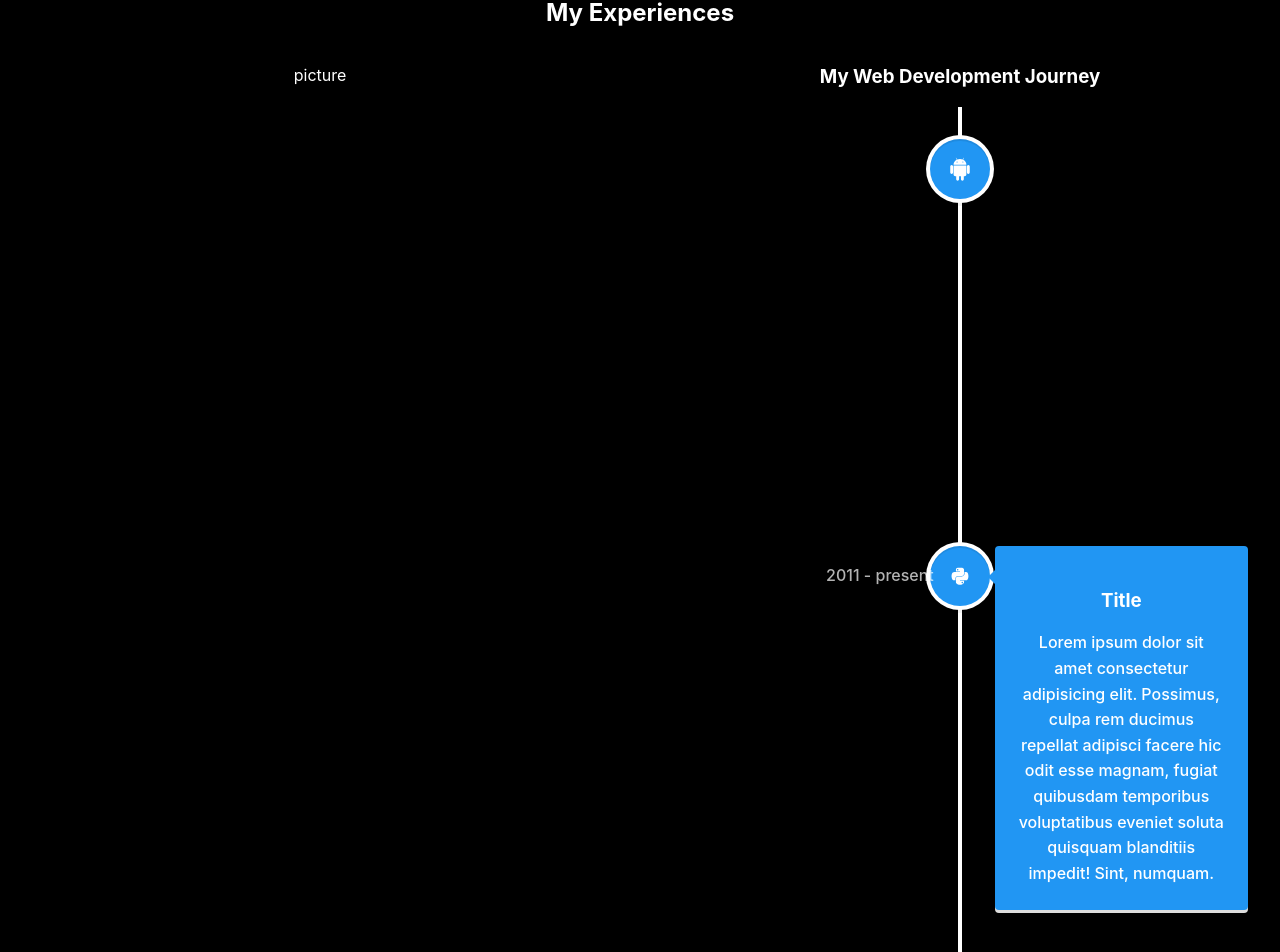
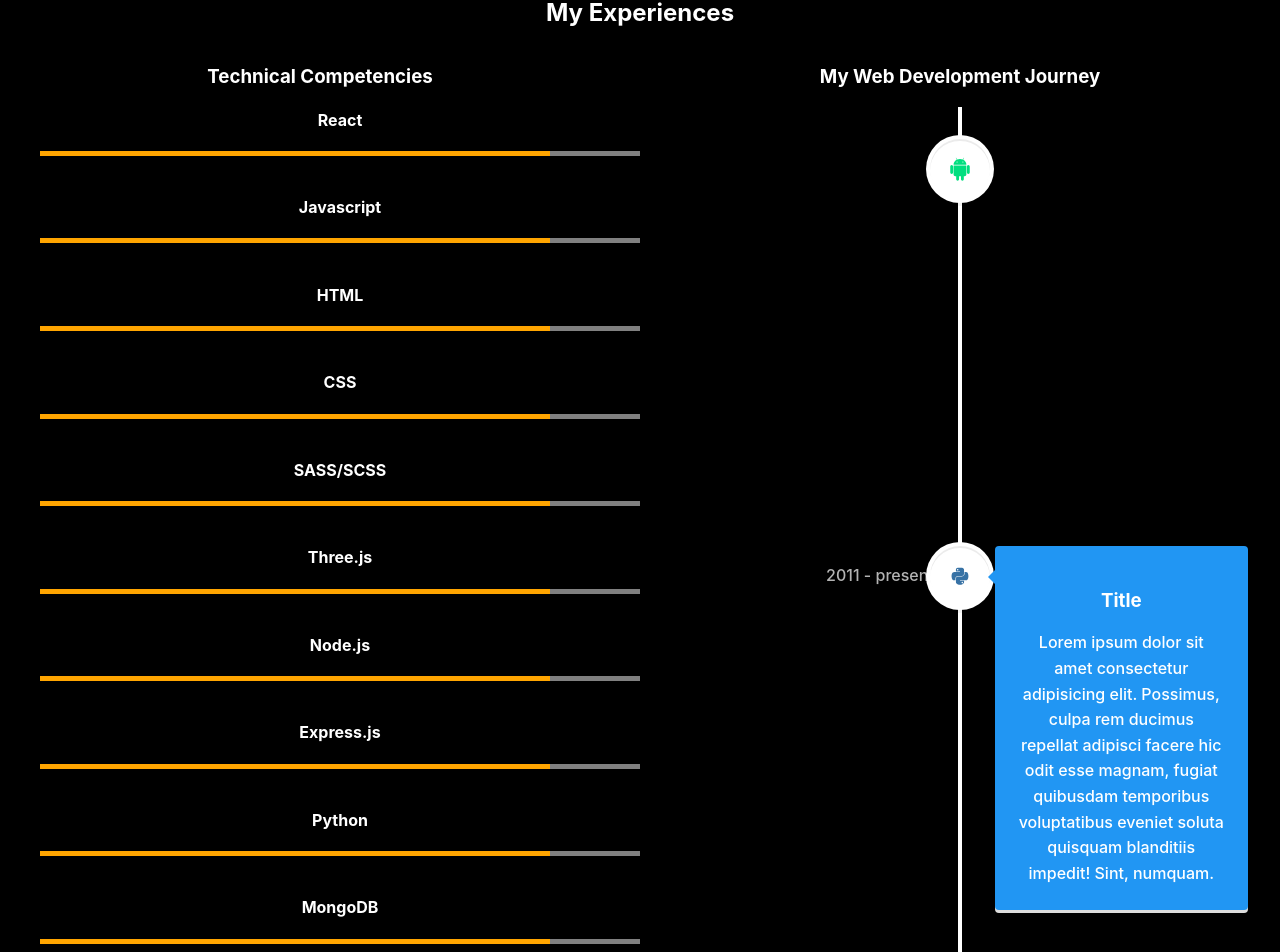
Before and after one commit to TheLonerCoder/Thelonercoderportfolio, a React (Create React App) app in the folder loner-coder/: page / in a window 1280 px wide. Shown: the part 691-1643 px from the top of the page. Built offline with nearby package versions, Linux system fonts and the light colour scheme.

Commit message:
my experiences update
tech with bars boilerplate

```diff
--- a/loner-coder/src/components/journey.js
+++ b/loner-coder/src/components/journey.js
@@ -14,7 +14,72 @@
 
 
         <section id='journey1'>
-          <h3></h3>
+          <h3>Technical Competencies</h3>
+          <p>
+
+          <ul>
+            <li>
+              <h4>React</h4>
+              <div className="bar"><div className='success'></div></div>
+            </li>
+
+            <li>
+              <h4>Javascript</h4>
+              <div className="bar"><div className='success'></div></div>
+            </li>
+
+            <li>
+              <h4>HTML</h4>
+              <div className="bar"><div className='success'></div></div>
+            </li>
+
+            <li>
+              <h4>CSS</h4>
+              <div className="bar"><div className='success'></div></div>
+            </li>
+
+            <li>
+              <h4>SASS/SCSS</h4>
+              <div className="bar"><div className='success'></div></div>
+            </li>
+
+            <li>
+              <h4>Three.js</h4>
+              <div className="bar"><div className='success'></div></div>
+            </li>
+
+            <li>
+              <h4>Node.js</h4>
+              <div className="bar"><div className='success'></div></div>
+            </li>
+
+            <li>
+              <h4>Express.js</h4>
+              <div className="bar"><div className='success'></div></div>
+            </li>
+
+            <li>
+              <h4>Python</h4>
+              <div className="bar"><div className='success'></div></div>
+            </li>
+
+            <li>
+              <h4>MongoDB</h4>
+              <div className="bar"><div className='success'></div></div>
+
+            </li>
+
+          </ul>
+
+
+
+
+
+
+
+
+
+</p>
           picture
         </section>
 
@@ -25,7 +90,7 @@
                 contentStyle={{ background: 'rgb(33, 150, 243)', color: '#fff' }}
                 contentArrowStyle={{ borderRight: '7px solid  rgb(33, 150, 243)' }}
                 date="2011 - present"
-    iconStyle={{ background: 'rgb(33, 150, 243)', color: '#fff' }}
+                iconStyle={{ background: 'white', color: '#00df7f' }}
                 icon={<DiAndroid />}>
                 <h1 className="vertical-timeline-element-title">Title</h1>
                 <p>Lorem ipsum dolor sit amet consectetur adipisicing elit. Possimus, culpa rem ducimus repellat adipisci facere hic odit esse magnam, fugiat quibusdam temporibus voluptatibus eveniet soluta quisquam blanditiis impedit! Sint, numquam.</p>
@@ -34,7 +99,7 @@
                 contentStyle={{ background: 'rgb(33, 150, 243)', color: '#fff' }}
                 contentArrowStyle={{ borderRight: '7px solid  rgb(33, 150, 243)' }}
                 date="2011 - present"
-    iconStyle={{ background: 'rgb(33, 150, 243)', color: '#fff' }}
+                iconStyle={{ background: 'white', color: '#3772a5' }}
                 icon={<DiPython />}>
                 <h1>Title</h1>
                 <p>Lorem ipsum dolor sit amet consectetur adipisicing elit. Possimus, culpa rem ducimus repellat adipisci facere hic odit esse magnam, fugiat quibusdam temporibus voluptatibus eveniet soluta quisquam blanditiis impedit! Sint, numquam.</p>
@@ -43,7 +108,7 @@
                 contentStyle={{ background: 'rgb(33, 150, 243)', color: '#fff' }}
                 contentArrowStyle={{ borderRight: '7px solid  rgb(33, 150, 243)' }}
                 date="2011 - present"
-    iconStyle={{ background: 'rgb(33, 150, 243)', color: '#fff' }}
+                iconStyle={{ background: '#f0db4f', color: 'black' }}
                 icon={<DiJavascript1 />}>
                 <h1>Title</h1>
                 <p>Lorem ipsum dolor sit amet consectetur adipisicing elit. Possimus, culpa rem ducimus repellat adipisci facere hic odit esse magnam, fugiat quibusdam temporibus voluptatibus eveniet soluta quisquam blanditiis impedit! Sint, numquam.</p>
@@ -52,7 +117,7 @@
                 contentStyle={{ background: 'rgb(33, 150, 243)', color: '#fff' }}
                 contentArrowStyle={{ borderRight: '7px solid  rgb(33, 150, 243)' }}
                 date="2011 - present"
-    iconStyle={{ background: 'rgb(33, 150, 243)', color: '#fff' }}
+                iconStyle={{ background: '#be32f5', color: '#fff' }}
                 icon={<SiUdemy />}>
                 <h1>Title</h1>
                 <p>Lorem ipsum dolor sit amet consectetur adipisicing elit. Possimus, culpa rem ducimus repellat adipisci facere hic odit esse magnam, fugiat quibusdam temporibus voluptatibus eveniet soluta quisquam blanditiis impedit! Sint, numquam.</p>
@@ -61,7 +126,7 @@
                 contentStyle={{ background: 'rgb(33, 150, 243)', color: '#fff' }}
                 contentArrowStyle={{ borderRight: '7px solid  rgb(33, 150, 243)' }}
                 date="2011 - present"
-    iconStyle={{ background: 'rgb(33, 150, 243)', color: '#fff' }}
+                iconStyle={{ background: 'black', color: '#63dcfb' }}
                 icon={<DiReact />}>
                 <h1>Title</h1>
                 <p>Lorem ipsum dolor sit amet consectetur adipisicing elit. Possimus, culpa rem ducimus repellat adipisci facere hic odit esse magnam, fugiat quibusdam temporibus voluptatibus eveniet soluta quisquam blanditiis impedit! Sint, numquam.</p>
--- a/loner-coder/src/styles/journey.css
+++ b/loner-coder/src/styles/journey.css
@@ -25,4 +25,15 @@
   -ms-grid-column-span: 1;
   grid-area: 1 / 2 / 2 / 3;
 }
+
+.bar {
+  background-color: grey;
+  height: 5px;
+}
+
+.bar .success {
+  background-color: orange;
+  height: 5px;
+  width: 85%;
+}
 /*# sourceMappingURL=journey.css.map */
--- a/loner-coder/src/styles/journey.scss
+++ b/loner-coder/src/styles/journey.scss
@@ -17,3 +17,16 @@
         grid-area: 1 / 2 / 2 / 3;
     }
 }
+
+
+.bar {
+
+    background-color: grey;
+    height: 5px;
+
+    .success {
+        background-color: orange;
+        height: 5px;
+        width: 85%;
+    }
+}
```
Also changed, not shown: 1 other file (tests, documents, lock files or other folders). Lines whose indentation alone changed are shown as unchanged.
